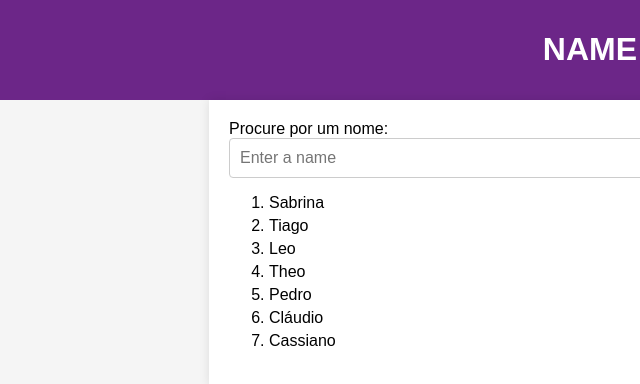
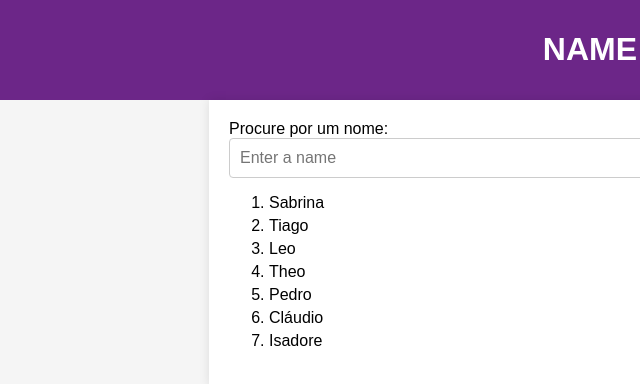
Before and after one commit to sabrinaflc/SEARCH-NAMES, a plain HTML site: page index.html in a window 1280 px wide. Shown: the full height of the page, 11-651 px from the left. Drawn offline with Linux system fonts and the light colour scheme.

Commit message:
Update index.html

```diff
--- a/index.html
+++ b/index.html
@@ -60,7 +60,7 @@
             <li> Theo </li>
             <li> Pedro </li>
             <li> Cláudio </li>
-            <li> Cassiano </li>
+            <li> Isadore </li>
         </ol>
     </div>
 
```
